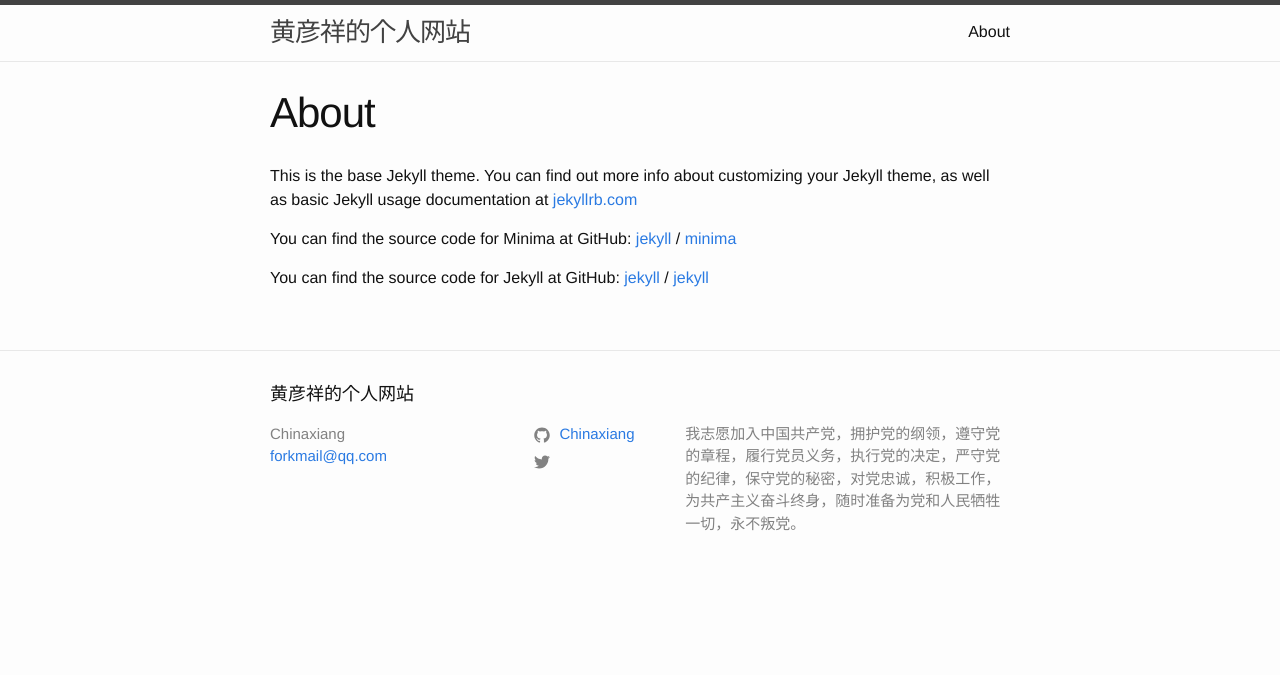
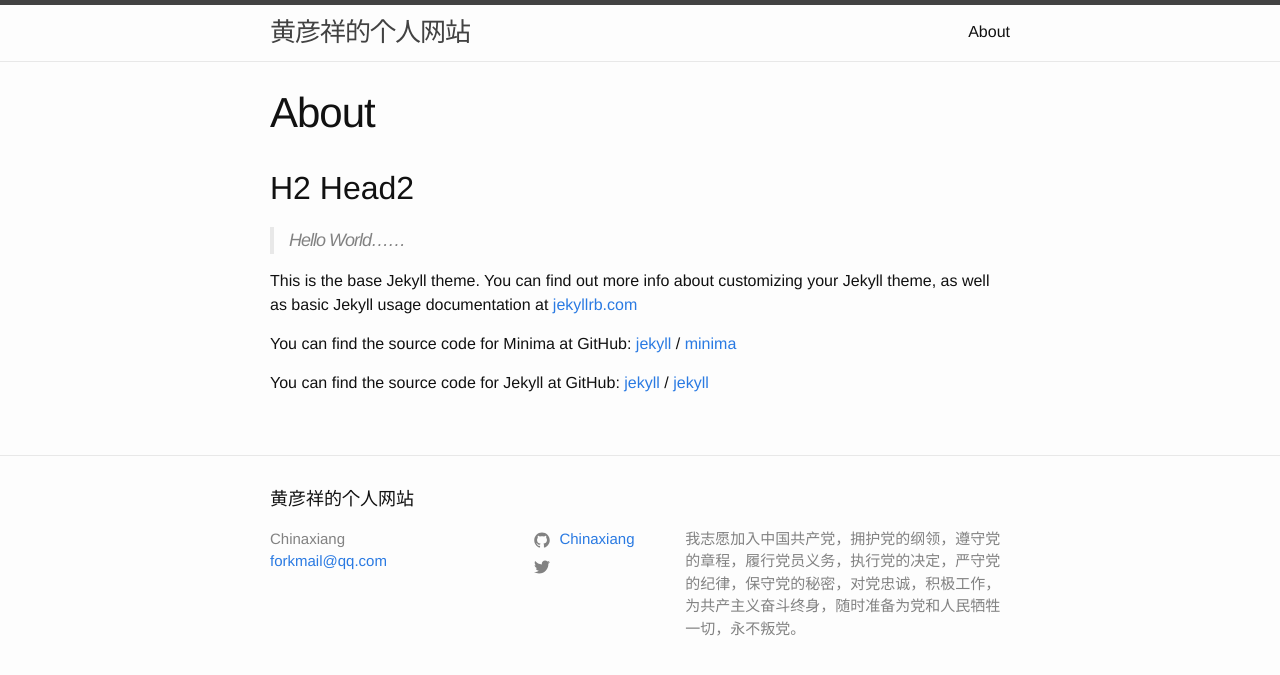
Before and after one commit to Chinaxiang/Chinaxiang.github.io, a Jekyll site: the page built from about.md, in a window 1280 px wide. Shown: the top 675 px of the page. Built offline with Jekyll 4.4.1, drawn with Linux system fonts in a browser that asks for light colours.

Commit message:
modified about.md

```diff
--- a/about.md
+++ b/about.md
@@ -3,6 +3,10 @@ layout: page
 title: About
 permalink: /about/
 ---
+
+## H2 Head2
+
+> Hello World......
 
 This is the base Jekyll theme. You can find out more info about customizing your Jekyll theme, as well as basic Jekyll usage documentation at [jekyllrb.com](https://jekyllrb.com/)
 
```
